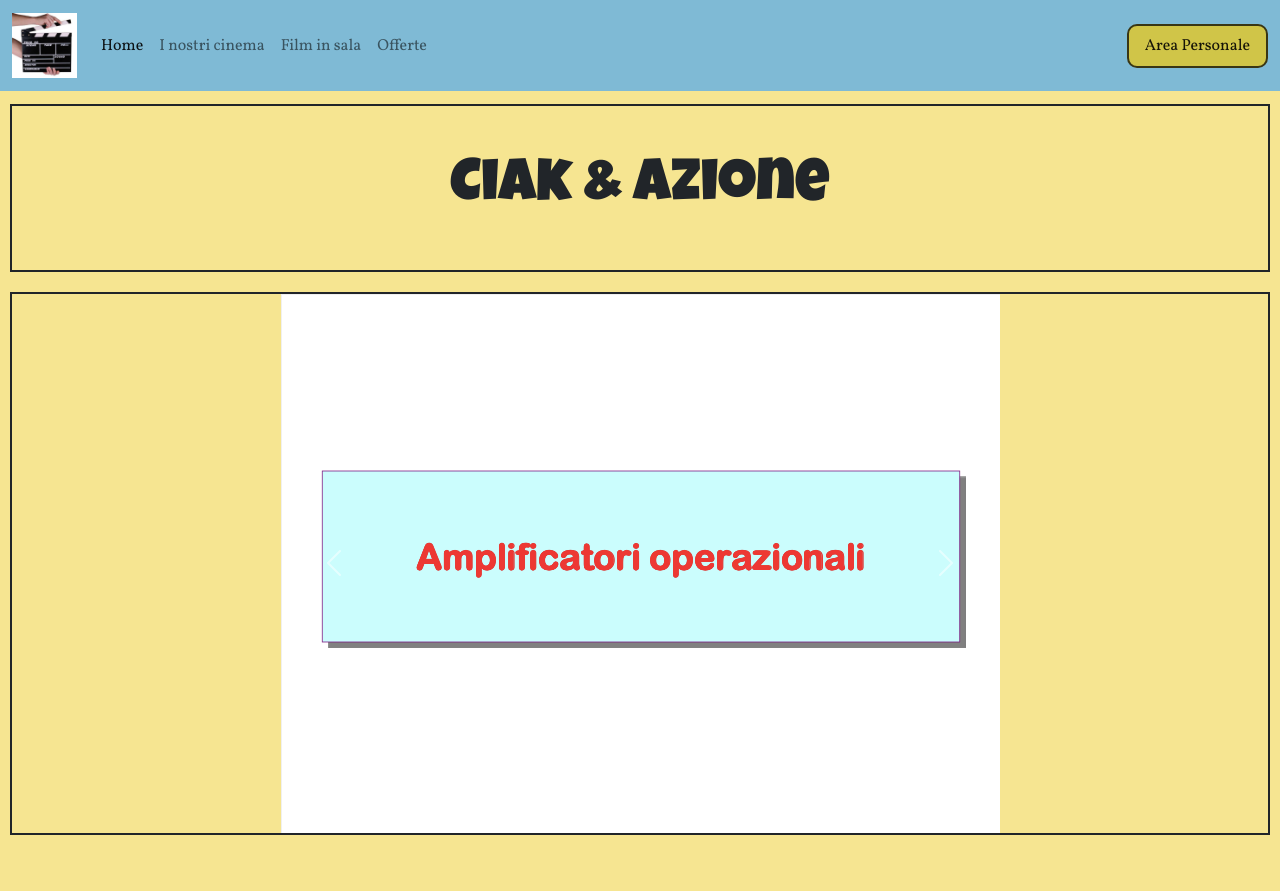
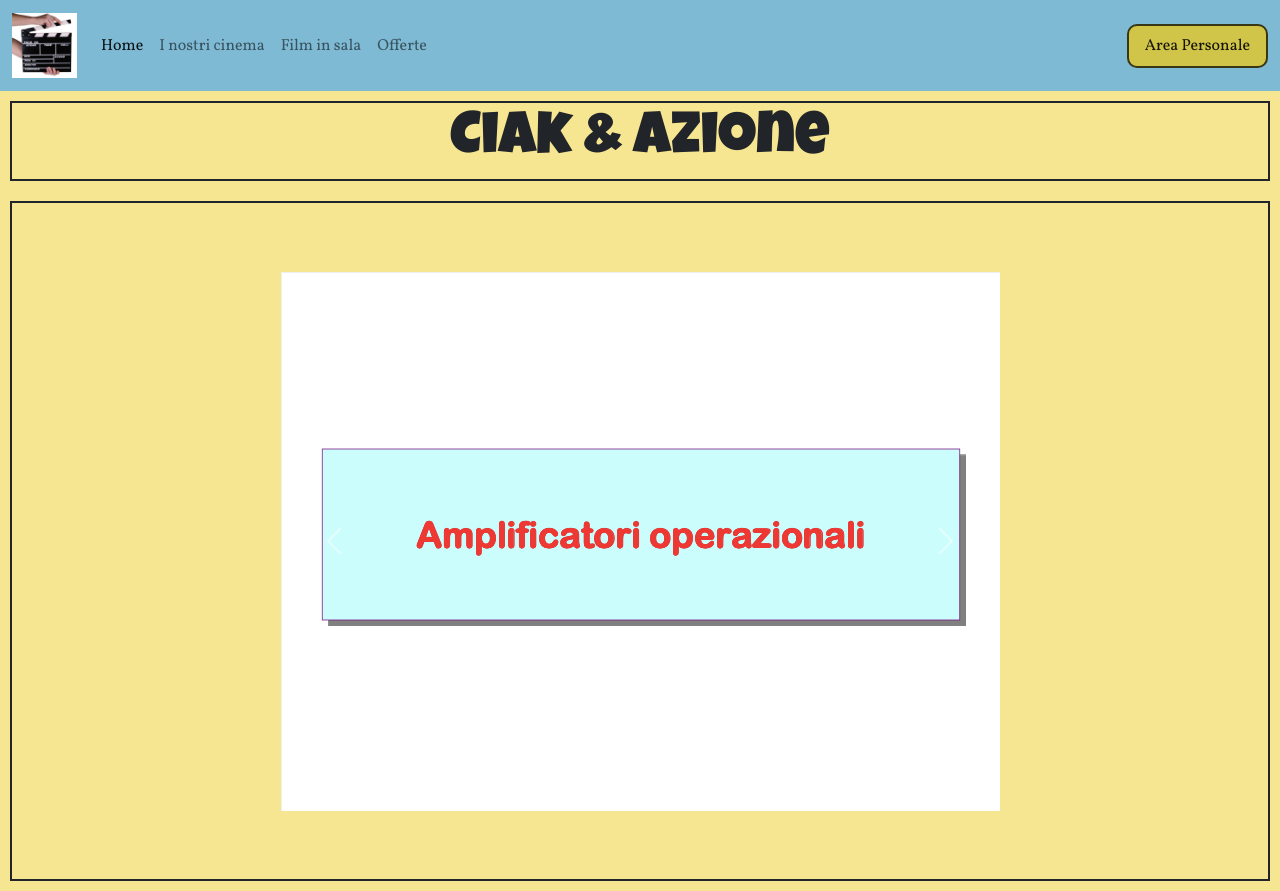
Before and after one commit to ValerioSpagnoli/ProgettoLTW-CiakAzione, a PHP site: page / in a window 1280 px wide. Before the commit the page ends 835 px from the top, so only its background shows below. Run offline with PHP 8.4, Linux system fonts and the light colour scheme.

Commit message:
upload 9-04

```diff
--- a/css/style(0-576).css
+++ b/css/style(0-576).css
@@ -5,7 +5,6 @@
 @import url('https://fonts.googleapis.com/css2?family=Vollkorn&display=swap');
 
 
-
 .titolo{
     font-family: 'Luckiest Guy', cursive;
     font-size: 30px;
--- a/css/style(1200).css
+++ b/css/style(1200).css
@@ -4,6 +4,7 @@
 /*Font generico*/
 @import url('https://fonts.googleapis.com/css2?family=Vollkorn&display=swap');
 
+
 .titolo{
     font-family: 'Luckiest Guy', cursive;
     font-size: 60px;
--- a/css/style.css
+++ b/css/style.css
@@ -12,7 +12,7 @@
     width: 100%;
     height: 100%;
     grid-template-columns: 1fr;
-    grid-template-rows: 0.5fr 1fr 3fr;
+    grid-template-rows: 1fr 100px 700px;
 }
 
 .grid-item-navbar{
--- a/index.html
+++ b/index.html
@@ -7,15 +7,17 @@
 
     <!-- Bootstrap CSS -->
     <link href="https://cdn.jsdelivr.net/npm/bootstrap@5.1.3/dist/css/bootstrap.min.css" rel="stylesheet" integrity="sha384-1BmE4kWBq78iYhFldvKuhfTAU6auU8tT94WrHftjDbrCEXSU1oBoqyl2QvZ6jIW3" crossorigin="anonymous">
+    <link rel="stylesheet" href="./css/style.css">
     <link rel="stylesheet" href="./css/style(0-576).css" media="screen and (min-width: 0px)">
     <link rel="stylesheet" href="./css/style(576-768).css" media="screen and (min-width: 576px)">
     <link rel="stylesheet" href="./css/style(768-1200).css" media="screen and (min-width: 768px)">
     <link rel="stylesheet" href="./css/style(1200).css" media="screen and (min-width: 1200px)">
-    <link rel="stylesheet" href="./css/style.css">
 
     <title>Ciak&Azione</title>
   </head>
   <body class="body">
+
+
 
     <div class="grid-item-navbar">
         <nav class="navbar navbar-expand-lg navbar-light" style="background-color: #64b0e6cf;">
@@ -58,13 +60,16 @@
     </div>
 
     <div class="grid-item">
+
         <div class="titolo">
             Ciak & Azione
         </div>
+
     </div>
+
     <div class="grid-item">
+
         <div class="carosello">
-
             <div id="carouselExampleIndicators" class="carousel slide" data-bs-ride="carousel">
                 <div class="carousel-indicators">
                   <button type="button" data-bs-target="#carouselExampleIndicators" data-bs-slide-to="0" class="active" aria-current="true" aria-label="Slide 1"></button>
@@ -91,8 +96,8 @@
                   <span class="visually-hidden">Next</span>
                 </button>
               </div>
+        </div>
 
-        </div>
     </div>
 
 
```
